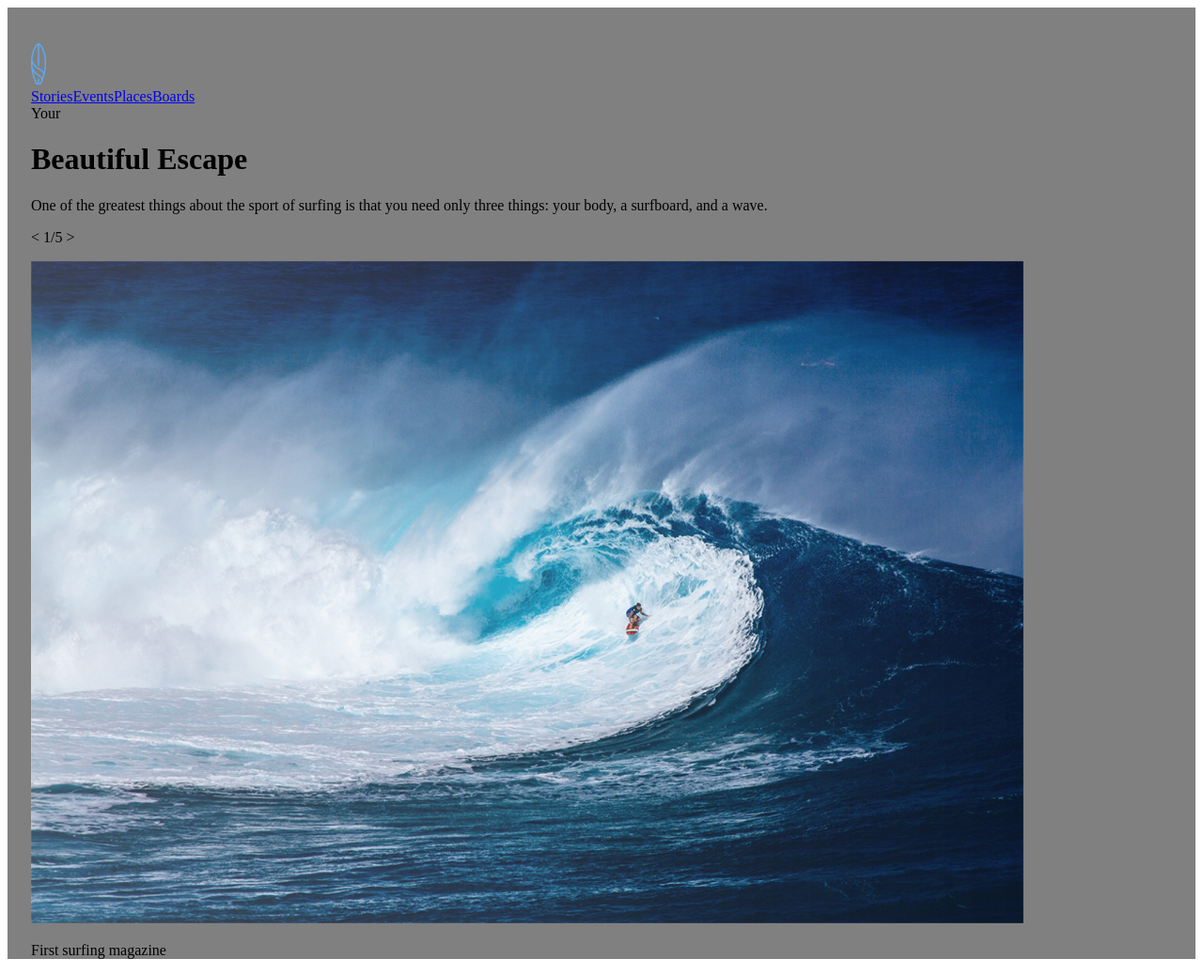
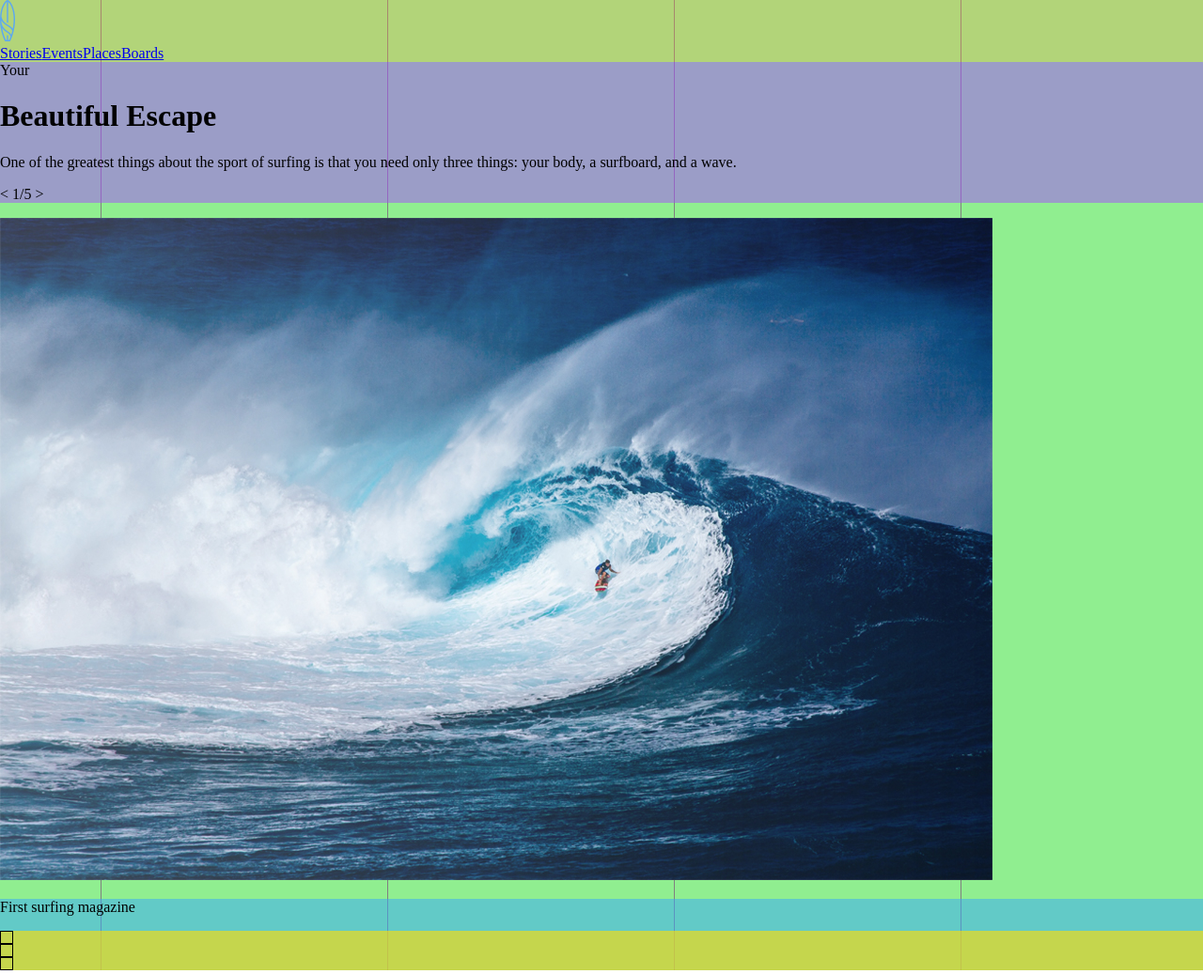
Before and after one commit to RIKyryienko/surfing_landing, a website: page app/index-pug/index.pug in a window 1280 px wide. Shown: the whole page at 94% size. Drawn offline with nearby package versions, Linux system fonts and the light colour scheme; files that its build step writes are made by us from their sources; files whose address does not match are found by name.

Commit message:
Add gradient

```diff
--- a/app/blocks/header/header-sass/header.sass
+++ b/app/blocks/header/header-sass/header.sass
@@ -1,5 +1,25 @@
+body
+  padding: 0
+  margin: 0
+
 .header
   max-width: 1440px
   margin: 0 auto
-  padding: 38px 25px 0
-  background-color: grey
+  background-image: repeating-linear-gradient(to right, lightgreen 0px, lightgreen 107px, gray 107px, gray 108px, lightgreen 108px, lightgreen 305px)
+
+.header-logo-and-nav
+  background-color: rgba(255, 152, 67, 0.3)
+
+.header-text
+  background-color: rgba(167, 79, 255, 0.5)
+
+.header-social-and-tip
+  background-color: rgba(54, 168, 255, 0.5)
+
+.social-buttons
+  background-color: rgba(255, 222, 7, 0.63)
+
+.social-btn
+  width: 12px
+  height: 12px
+  border: 1px solid black
--- a/app/index-pug/index.pug
+++ b/app/index-pug/index.pug
@@ -6,13 +6,14 @@ html(lang='en')
         title Surfing
     body
         header.header
-            div.header-logo
-                img(src='blocks/header/header-images/header-logo.png' alt='Oops!')
-            nav.header-nav
-                a.header-nav-item(href="#") Stories
-                a.header-nav-item(href="#") Events
-                a.header-nav-item(href="#") Places
-                a.header-nav-item(href="#") Boards
+            div.header-logo-and-nav
+                div.header-logo
+                    img(src='blocks/header/header-images/header-logo.png' alt='Oops!')
+                nav.header-nav
+                    a.header-nav-item(href="#") Stories
+                    a.header-nav-item(href="#") Events
+                    a.header-nav-item(href="#") Places
+                    a.header-nav-item(href="#") Boards
             div.header-text
                 span Your
                 h1.header-title Beautiful Escape
@@ -28,6 +29,6 @@ html(lang='en')
                 p.header-tip.
                     First surfing magazine
                 div.social-buttons
-                    div.social-buttons-tumblr
-                    div.social-buttons-twitter
-                    div.social-buttons-vimeo
+                    div.social-btn.social-buttons-tumblr
+                    div.social-btn.social-buttons-twitter
+                    div.social-btn.social-buttons-vimeo
```
Also changed, not shown: app/blocks/header/header-css/header.css, app/index.html.
